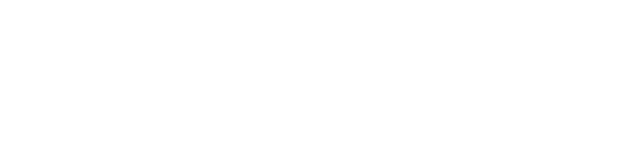
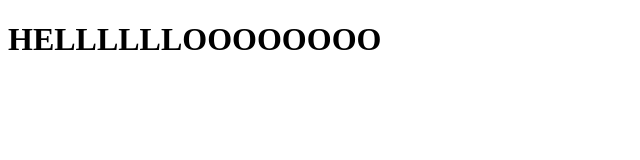
Before and after one commit to austin-summerlin/httplab-Lab-05, a website: page public/index.html in a window 1280 px wide. Shown: the whole page, without its empty margins (0-640 px from the left). Drawn offline with Linux system fonts and the light colour scheme.

Commit message:
change p to h1

```diff
--- a/public/index.html
+++ b/public/index.html
@@ -9,7 +9,7 @@
 </head>
 
 <body>
-
+  <h1>HELLLLLLOOOOOOOO</h1>
 </body>
 
 </html>
```
